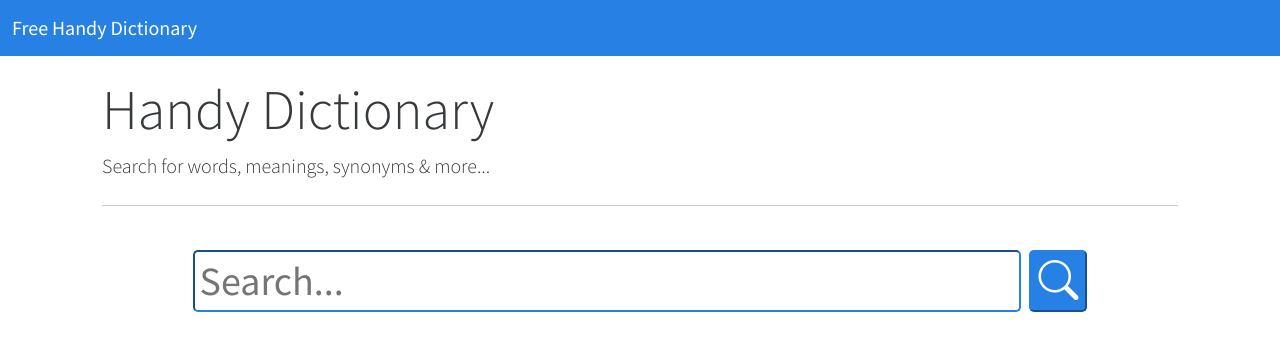
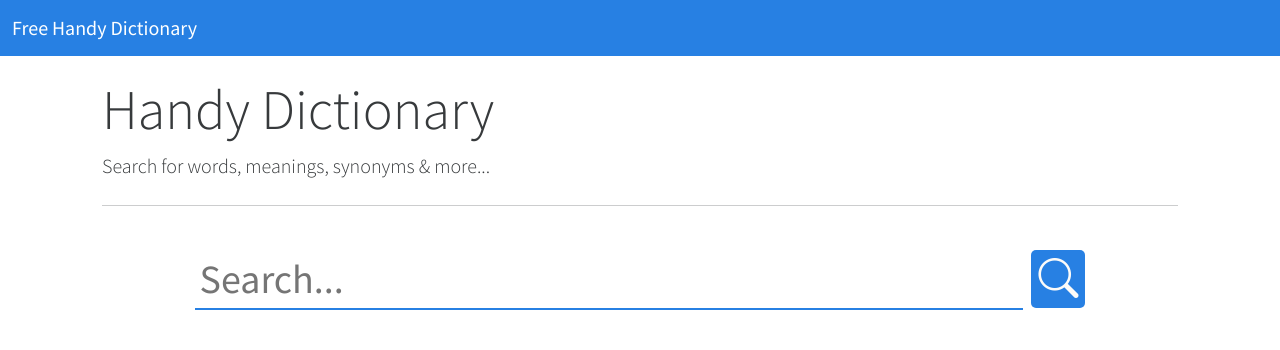
Before and after one commit to JohaaJnr/freehandydictionary, a plain HTML site: page index.html in a window 1280 px wide. Drawn offline with nearby package versions, Linux system fonts and the light colour scheme.

Commit message:
some enhancements

```diff
--- a/css/style.css
+++ b/css/style.css
@@ -7,8 +7,12 @@
 
 }
 .input{
-    border-radius: 5px;
+
     border-color: #2780e3;
+
+    border-top: none;
+    border-left: none;
+    border-right: none;
     width: 80%;
     padding: 5px;
 
@@ -19,6 +23,7 @@
     background-color: #2780e3;
     color: rgb(252, 251, 249);
     border-color: #2780e3 ;
+    border-style: hidden;
 
 }
 .loading{
```
Also changed, not shown: index.html (+3 -2 lines).
